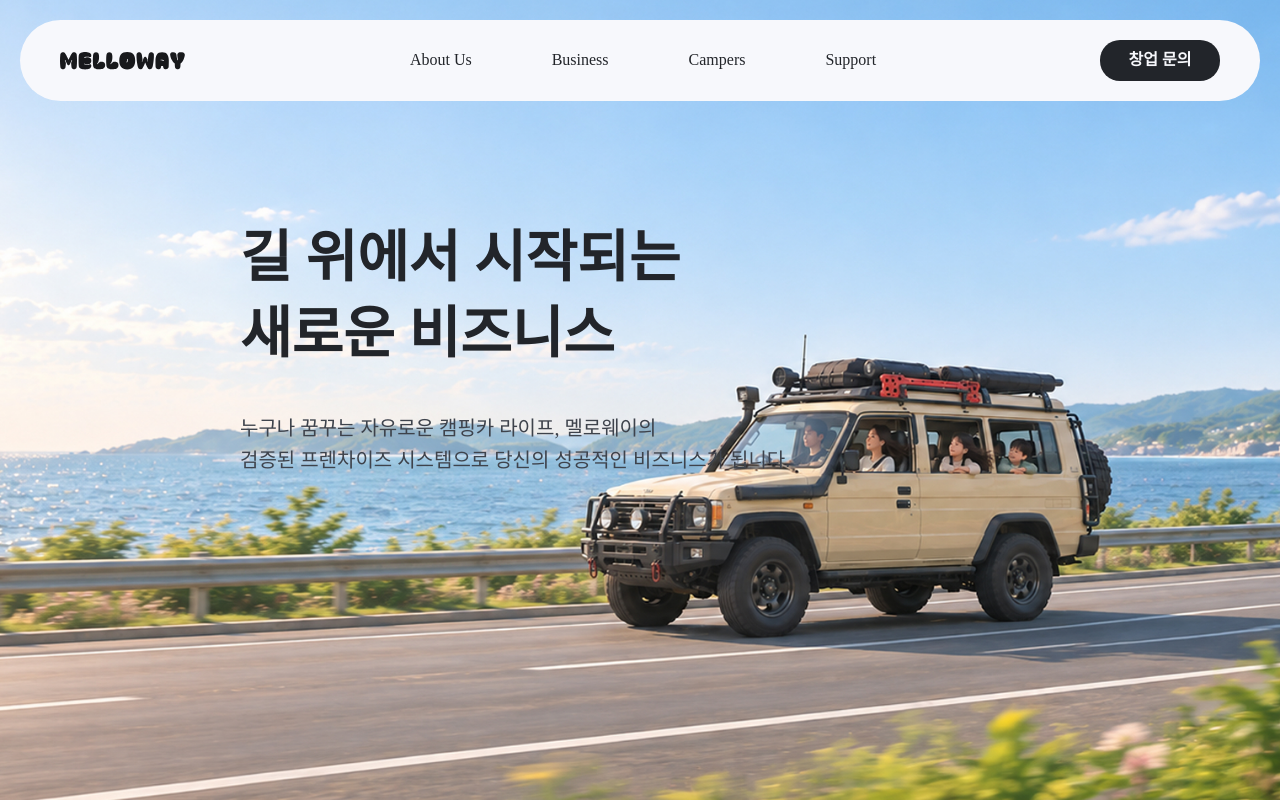
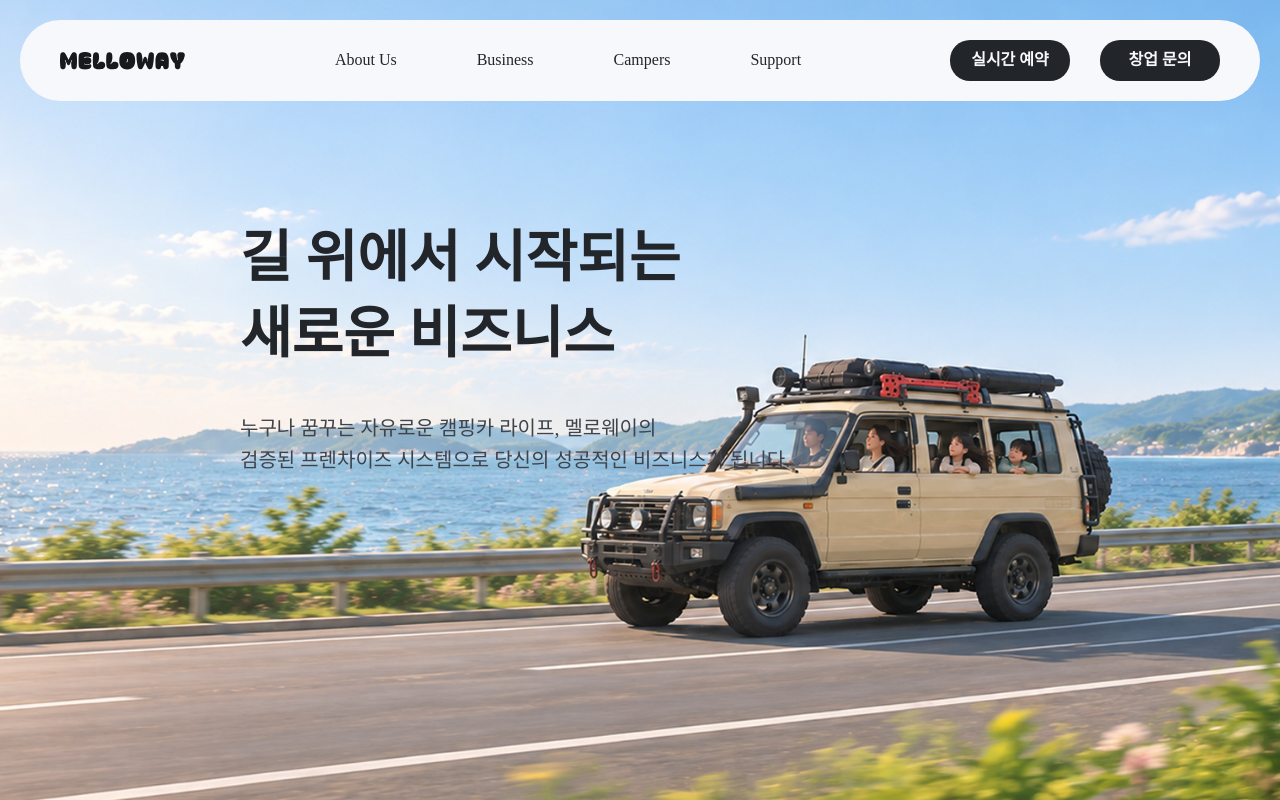
Before and after one commit to lalajeong0117-beep/melloway, a React (Vite) app: page / in a window 1280 px wide. Shown: the top 800 px of the page. Built offline with nearby package versions, Linux system fonts and the light colour scheme; a web font is replaced by a local one.

Commit message:
header 수정
header 창업 문의 버튼 옆에 실시간 예약 버튼 추가.

```diff
--- a/assets/css/style.css
+++ b/assets/css/style.css
@@ -56,7 +56,7 @@
 }
 
 .btn {
-    gap: 20px;
+    gap: 30px;
 }
 
 .btn button {
@@ -1049,11 +1049,13 @@ html.scroll-up .road-badge.badge-right {
     .earth-section {
         height: 580px;
     }
+
     .earth-image-wrap {
         width: 1244px;
         height: 483px;
         bottom: -2px;
     }
+
     .earth-text-svg {
         width: 1593px;
         height: 580px;
@@ -1064,11 +1066,13 @@ html.scroll-up .road-badge.badge-right {
     .earth-section {
         height: 450px;
     }
+
     .earth-image-wrap {
         width: 966px;
         height: 375px;
         bottom: -2px;
     }
+
     .earth-text-svg {
         width: 1234px;
         height: 450px;
@@ -1079,11 +1083,13 @@ html.scroll-up .road-badge.badge-right {
     .earth-section {
         height: 340px;
     }
+
     .earth-image-wrap {
         width: 729px;
         height: 283px;
         bottom: -2px;
     }
+
     .earth-text-svg {
         width: 933px;
         height: 340px;
--- a/src/components/layout/Header.tsx
+++ b/src/components/layout/Header.tsx
@@ -4,7 +4,7 @@ import { Button, Logo, Menu } from '@/components/common';
 
 /**
  * MELLOWAY 전역 상단 헤더 컴포넌트
- * - Logo, Menu(GNB + 드롭다운), 창업 문의 Button 조합
+ * - Logo, Menu(GNB + 드롭다운), 실시간 예약 / 창업 문의 Button 조합
  */
 export const Header: React.FC = () => {
   return (
@@ -13,6 +13,9 @@ export const Header: React.FC = () => {
         <Logo variant="header" />
         <Menu />
         <div className="btn d-flex">
+          <Button variant="nav-cta">
+            실시간 예약
+          </Button>
           <Button variant="nav-cta" to={ROUTES.BUSINESS_INQUIRY}>
             창업 문의
           </Button>
--- a/src/styles/style.css
+++ b/src/styles/style.css
@@ -77,7 +77,7 @@
 }
 
 .btn {
-    gap: 20px;
+    gap: 30px;
 }
 
 .btn button,
@@ -94,6 +94,8 @@
     font-weight: 600;
     color: #f7f8fc;
     text-decoration: none;
+    white-space: nowrap;
+    flex-shrink: 0;
     cursor: pointer;
 }
 
@@ -1075,11 +1077,13 @@ html.scroll-up .road-badge.badge-right {
     .earth-section {
         height: 580px;
     }
+
     .earth-image-wrap {
         width: 1244px;
         height: 483px;
         bottom: -2px;
     }
+
     .earth-text-svg {
         width: 1593px;
         height: 580px;
@@ -1090,11 +1094,13 @@ html.scroll-up .road-badge.badge-right {
     .earth-section {
         height: 450px;
     }
+
     .earth-image-wrap {
         width: 966px;
         height: 375px;
         bottom: -2px;
     }
+
     .earth-text-svg {
         width: 1234px;
         height: 450px;
@@ -1105,11 +1111,13 @@ html.scroll-up .road-badge.badge-right {
     .earth-section {
         height: 340px;
     }
+
     .earth-image-wrap {
         width: 729px;
         height: 283px;
         bottom: -2px;
     }
+
     .earth-text-svg {
         width: 933px;
         height: 340px;
```
